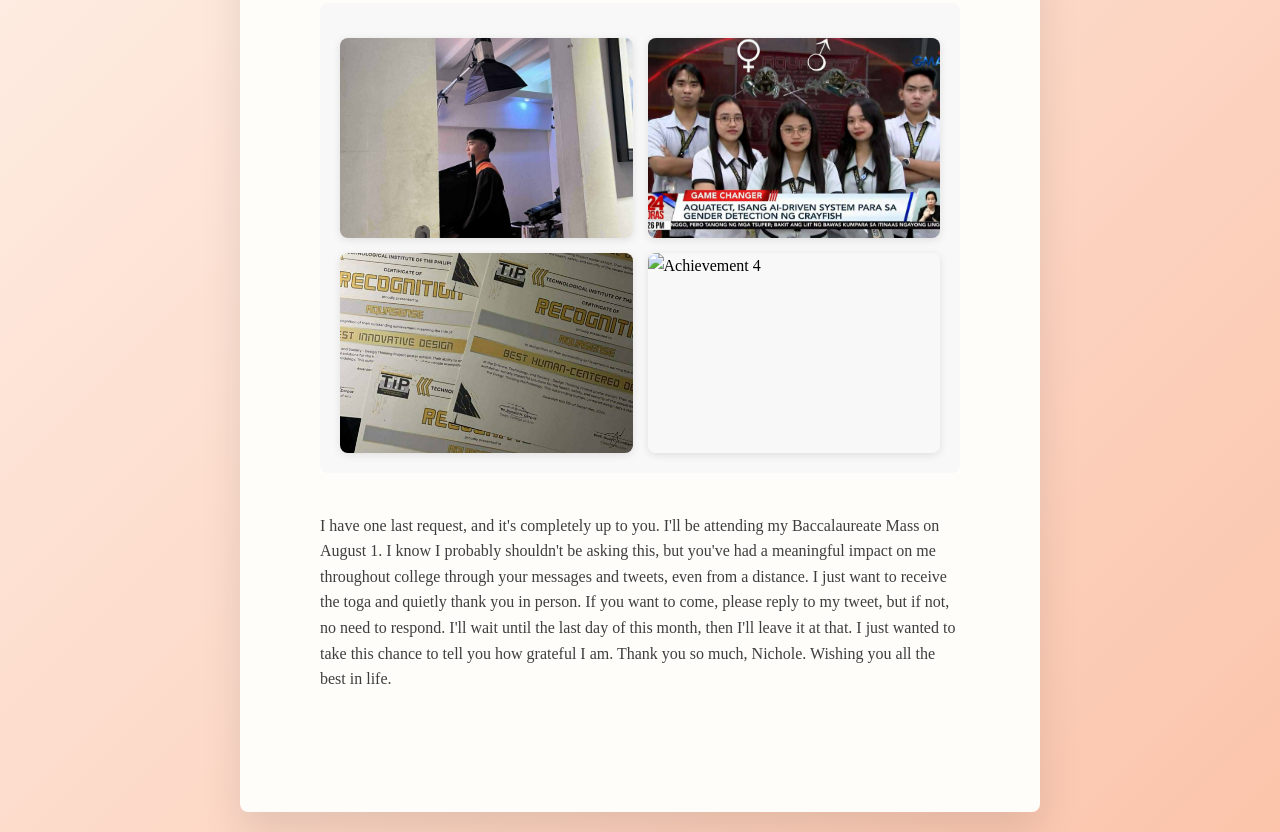
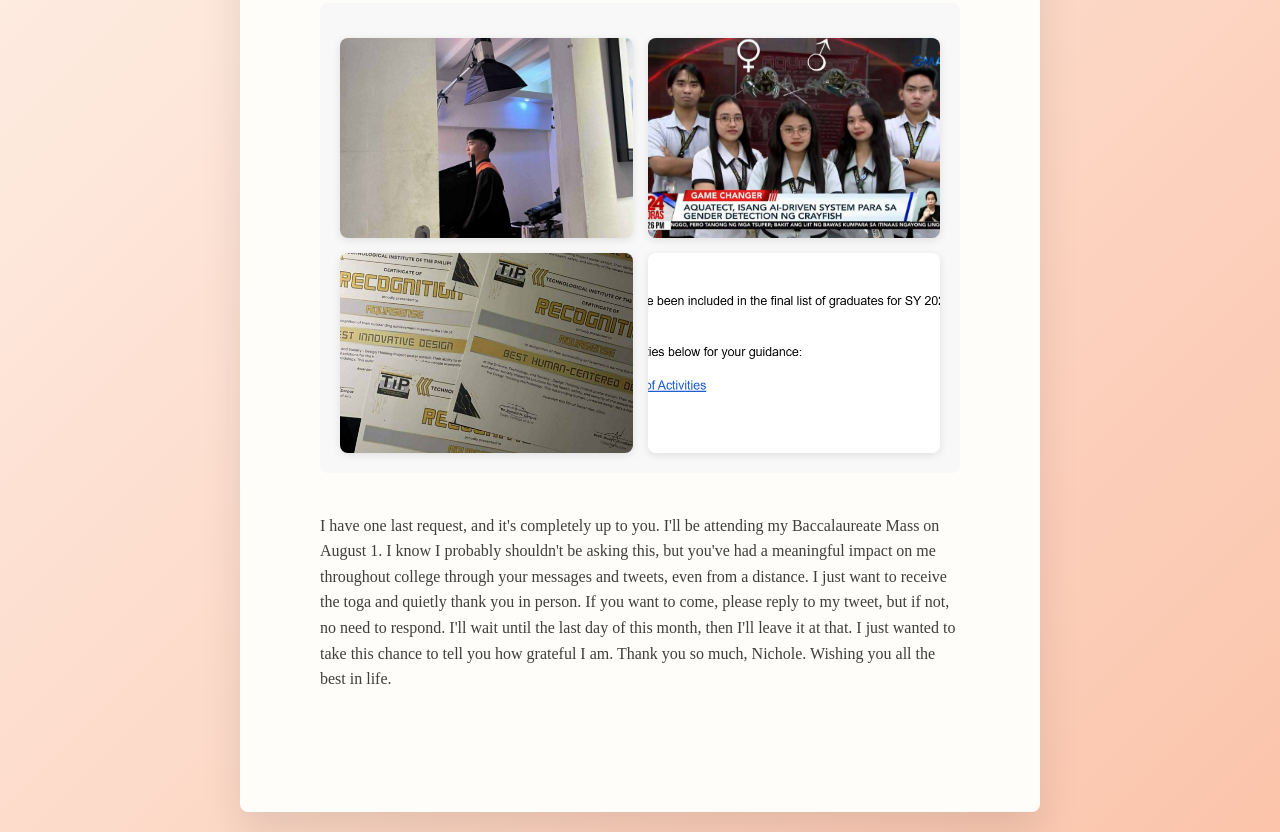
Before and after one commit to ARJAAYYYY/haha, a plain HTML site: page index.html in a window 1280 px wide. Shown: the part 943-1775 px from the top of the page. Drawn offline with Linux system fonts and the light colour scheme.

Commit message:
Update index.html

```diff
--- a/index.html
+++ b/index.html
@@ -307,7 +307,7 @@ Sometimes, when I’m struggling with school or just life in general, I find mys
                     <img src="images/3.jpg" alt="Achievement 3" class="custom-size">
                 </div>
                  <div class="photo-item">
-                    <img src="images/ggs.png" alt="Achievement 4">
+                    <img src="images/ggs.jpg" alt="Achievement 4">
                 </div>
             </div>
         </div>
```
